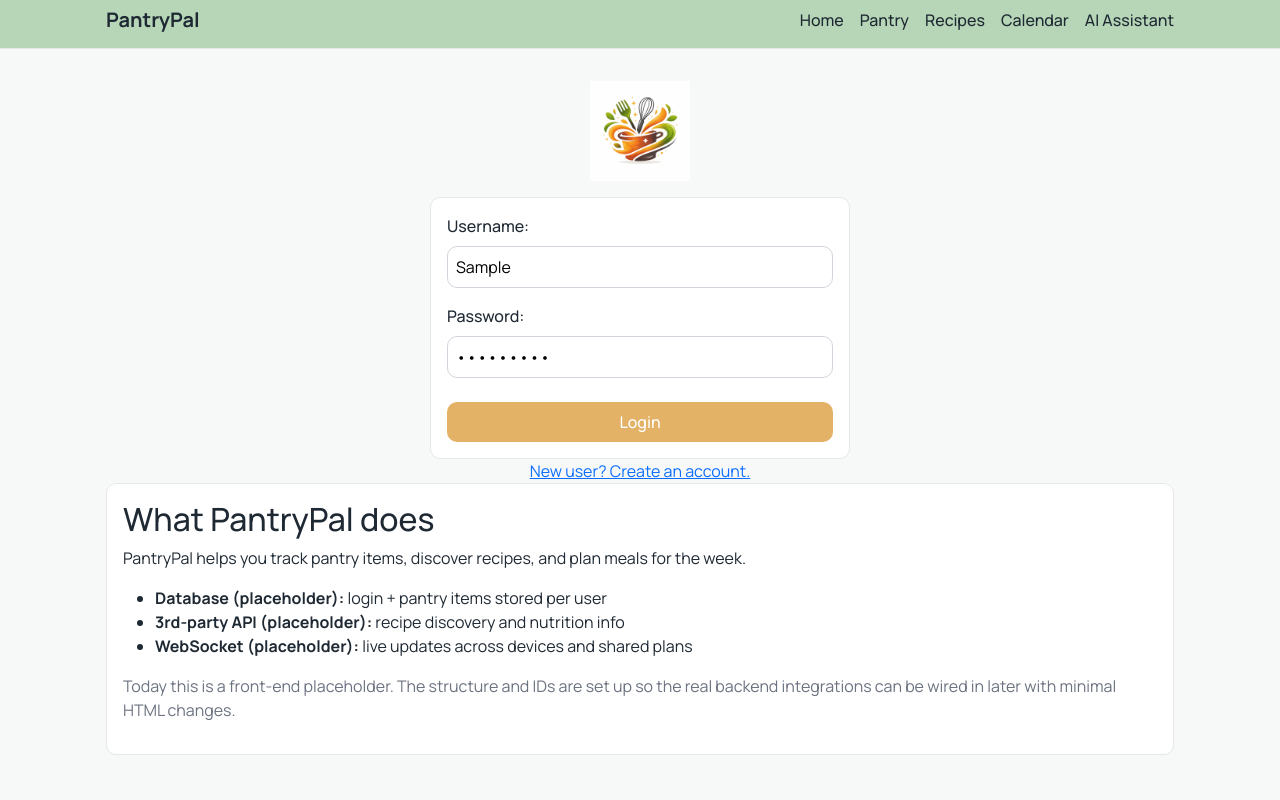
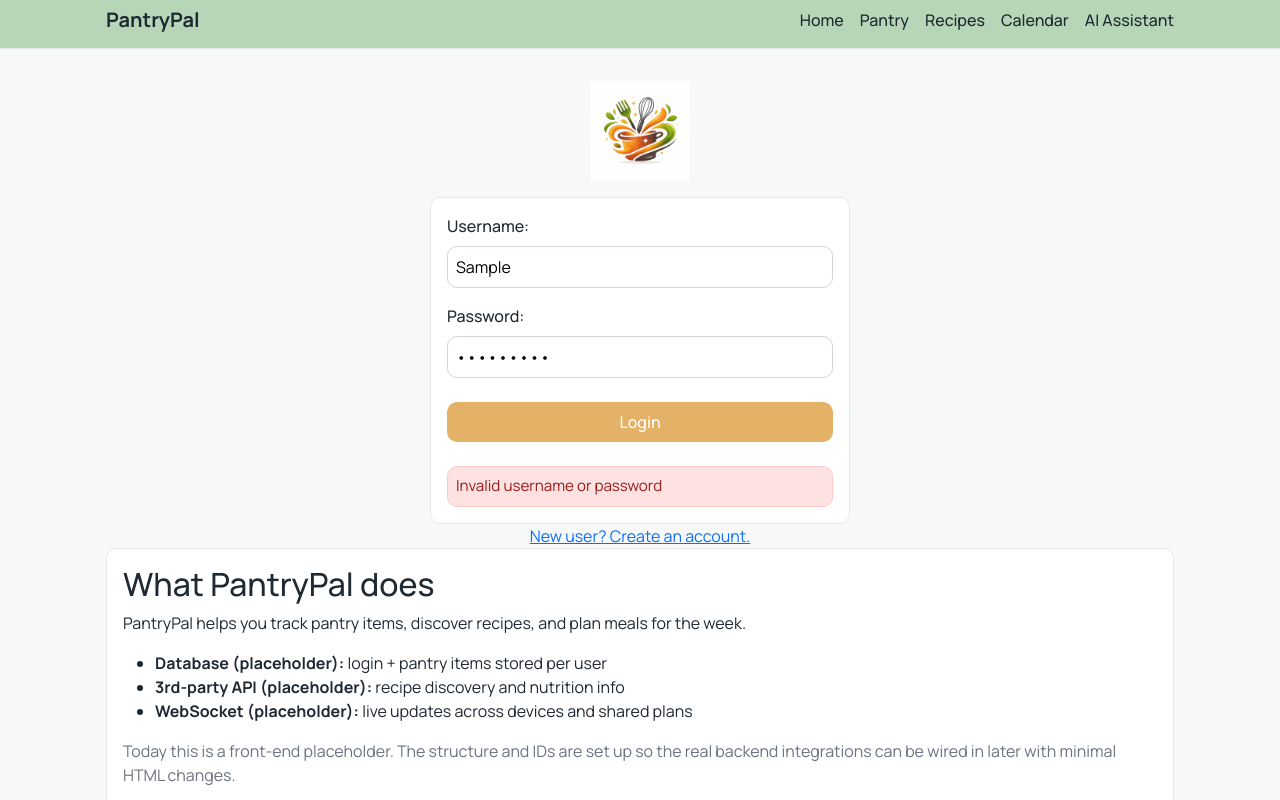
Before and after one commit to kdb82/StartupPantryPal, a React (Vite) app: page / in a window 1280 px wide. Both pictures are taken after typing "Sample", "Sample123" into the empty fields and a click on the button "Login". Shown: the top 800 px of the page. Built offline with nearby package versions, Linux system fonts and the light colour scheme.

Commit message:
login jsx patch

```diff
--- a/src/global_components/AuthContext.jsx
+++ b/src/global_components/AuthContext.jsx
@@ -62,17 +62,17 @@ export const AuthProvider = ({ children }) => {
         }
     };
 
-    const login = (email, password) => {
+    const login = (username, password) => {
         const users = JSON.parse(localStorage.getItem(USERS_KEY)) || [];
-        const user = users.find((u) => u.email === email);
+        const user = users.find((u) => u.username === username);
 
         if (!user) {
-            throw new Error("Invalid email or password");
+            throw new Error("Invalid username or password");
         }
 
         const passwordMatch = bcrypt.compareSync(password, user.passwordHash);
         if (!passwordMatch) {
-            throw new Error("Invalid email or password");
+            throw new Error("Invalid username or password");
         }
 
         const { passwordHash: _, ...userWithoutPassword } = user;
--- a/src/login/login.jsx
+++ b/src/login/login.jsx
@@ -11,11 +11,11 @@ export function Login() {
 	const [error, setError] = React.useState(null);
 	const [success, setSuccess] = React.useState(false);
 
-	const handleSubmit = async (e) => {
+	const handleSubmit = (e) => {
 		e.preventDefault();
 		setError(null);
 		try {
-			await login(username, password);
+			login(username, password);
 			setSuccess(true);
 			setTimeout(() => {
 				navigate("/pantry", {replace: true}); // Redirect to pantry page after successful login
@@ -34,7 +34,7 @@ export function Login() {
 					alt="PantryPal Logo"
 					className="logo"
 				/>
-				<form id="loginForm" method="post" action="/api/login" onSubmit={handleSubmit}>
+				<form id="loginForm" onSubmit={handleSubmit}>
 					<div className="username_field">
 						<label htmlFor="username">Username:</label>
 						<input type="text" id="username" name="username" required value={username} onChange={(e) => setUsername(e.target.value)} />
@@ -46,12 +46,8 @@ export function Login() {
 					<div className="form-actions">
 						<button type="submit" className="login-button">Login</button>
 					</div>
-					<div className="error-message" id="loginError" hidden>
-						{error}
-					</div>
-					<div className="success-message" id="loginSuccess" hidden>
-						Login successful! Redirecting...
-					</div>
+					{error && <div className="error-message" id="loginError">{error}</div>}
+					{success && <div className="success-message" id="loginSuccess">Login successful! Redirecting...</div>}
 				</form>
 				<NavLink to="/register">New user? Create an account.</NavLink>
 
```
